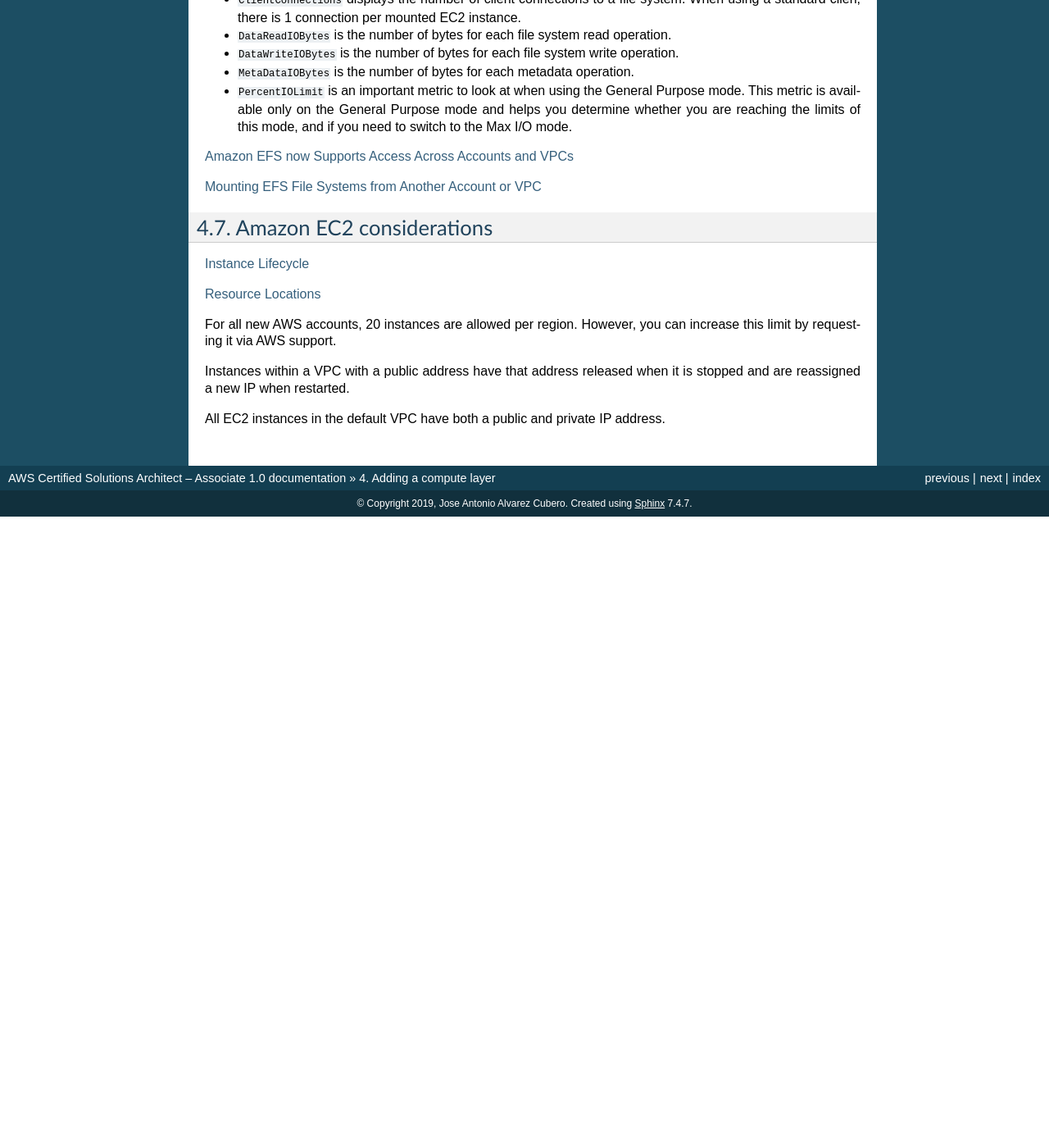
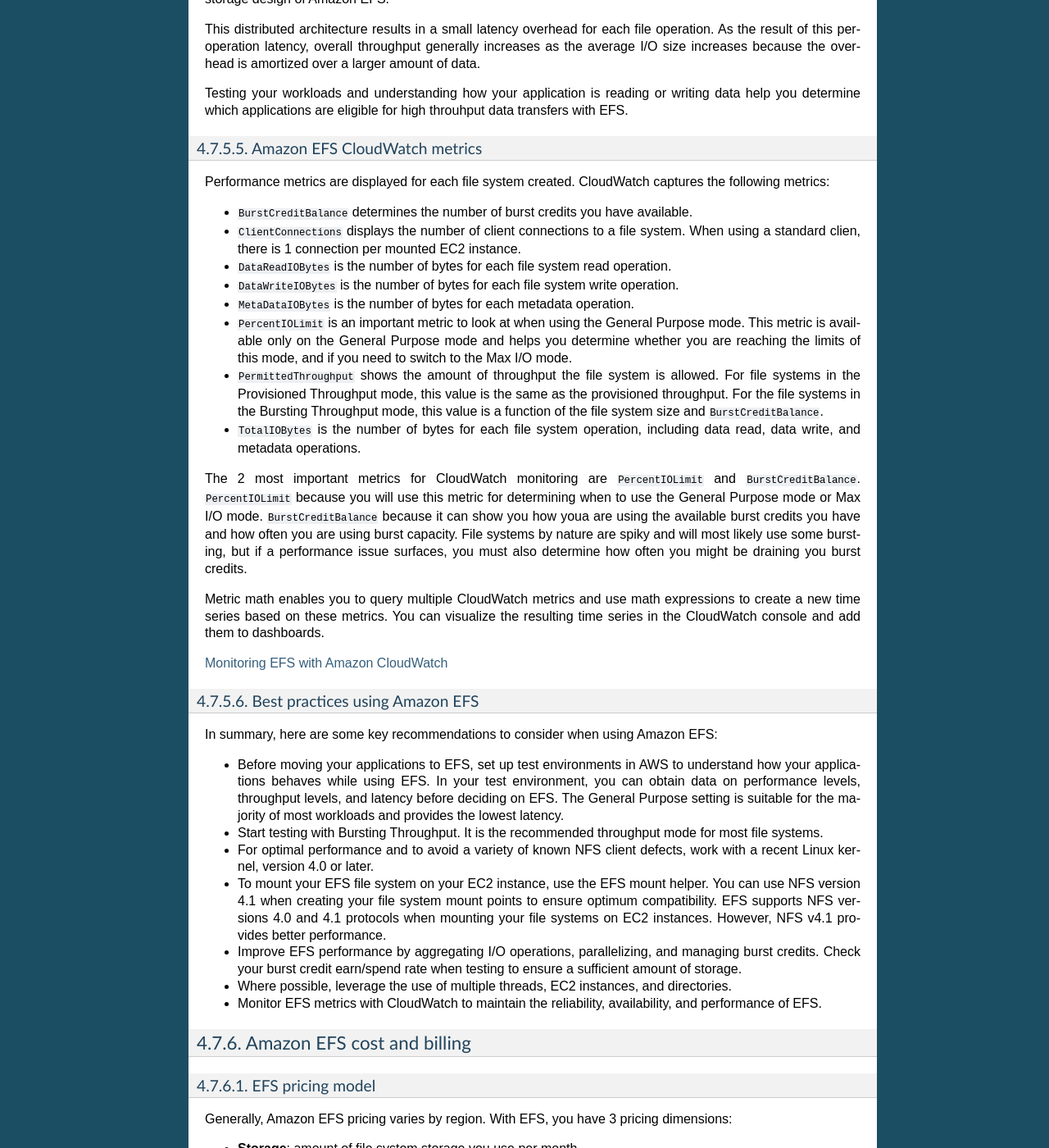
Before and after one commit to jacubero/aws-architect-associate, a Sphinx documentation site: the page built from docs/compute.rst, in a window 1280 px wide and 1400 px high, scrolled down 38998 px. Shown: the whole window at 82% size. Built offline with Sphinx 7.4.7, drawn with Linux system fonts in a browser that asks for light colours; pages that are not in the unit, such as notebooks, are missing from menus; before the commit the page ends 39628 px from its top, so only the background shows below that; some of the changed text lies outside the part shown.

Commit message:
New version

```diff
--- a/docs/compute.rst
+++ b/docs/compute.rst
@@ -480,6 +480,23 @@
 * **Cost Allocation Tags** only eases the organization of your resource costs on your cost allocation report, to make it easier for you to categorize and track your AWS costs.
 
 `AWS re:Invent 2018: [REPEAT 1] Amazon EC2 Foundations (CMP208-R1) <https://www.youtube.com/watch?time_continue=1&v=vXBeO9vQAI8&feature=emb_logo>`_
+
+Amazon EC2 considerations
+*************************
+
+
+`Instance Lifecycle <https://docs.aws.amazon.com/AWSEC2/latest/UserGuide/ec2-instance-lifecycle.html>`_
+
+
+`Resource Locations <https://docs.aws.amazon.com/AWSEC2/latest/UserGuide/resources.html>`_
+
+
+For all new AWS accounts, 20 instances are allowed per region. However, you can increase this limit by requesting it via AWS support.
+
+Instances within a VPC with a public address have that address released when it is stopped and are reassigned a new IP when restarted.
+
+All EC2 instances in the default VPC have both a public and private IP address.
+
 
 .. _secEBS:
 
@@ -1425,26 +1442,55 @@
 
 * ``PercentIOLimit`` is an important metric to look at when using the General Purpose mode. This metric is available only on the General Purpose mode and helps you determine whether you are reaching the limits of this mode, and if you need to switch to the Max I/O mode.
 
+* ``PermittedThroughput`` shows the amount of throughput the file system is allowed. For file systems in the Provisioned Throughput mode, this value is the same as the provisioned throughput. For the file systems in the Bursting Throughput mode, this value is a function of the file system size and ``BurstCreditBalance``.
+
+* ``TotalIOBytes`` is the number of bytes for each file system operation, including data read, data write, and metadata operations.
+
+The 2 most important metrics for CloudWatch monitoring are ``PercentIOLimit`` and ``BurstCreditBalance``. ``PercentIOLimit`` because you will use this metric for determining when to use the General Purpose mode or Max I/O mode. ``BurstCreditBalance`` because it can show you how youa are using the available burst credits you have and how often you are using burst capacity. File systems by nature are spiky and will most likely use some bursting, but if a performance issue surfaces, you must also determine how often you might be draining you burst credits.
+
+Metric math enables you to query multiple CloudWatch metrics and use math expressions to create a new time series based on these metrics. You can visualize the resulting time series in the CloudWatch console and add them to dashboards.
+
+`Monitoring EFS with Amazon CloudWatch <https://docs.aws.amazon.com/efs/latest/ug/monitoring-cloudwatch.html>`_
+
+Best practices using Amazon EFS
+-------------------------------
+
+In summary, here are some key recommendations to consider when using Amazon EFS:
+
+* Before moving your applications to EFS, set up test environments in AWS to understand how your applications behaves while using EFS. In your test environment, you can obtain data on performance levels, throughput levels, and latency before deciding on EFS. The General Purpose setting is suitable for the majority of most workloads and provides the lowest latency.
+
+* Start testing with Bursting Throughput. It is the recommended throughput mode for most file systems.
+
+* For optimal performance and to avoid a variety of known NFS client defects, work with a recent Linux kernel, version 4.0 or later.
+
+* To mount your EFS file system on your EC2 instance, use the EFS mount helper. You can use NFS version 4.1 when creating your file system mount points to ensure optimum compatibility. EFS supports NFS versions 4.0 and 4.1 protocols when mounting your file systems on EC2 instances. However, NFS v4.1 provides better performance.
+
+* Improve EFS performance by aggregating I/O operations, parallelizing, and managing burst credits. Check your burst credit earn/spend rate when testing to ensure a sufficient amount of storage.
+
+* Where possible, leverage the use of multiple threads, EC2 instances, and directories.
+
+* Monitor EFS metrics with CloudWatch to maintain the reliability, availability, and performance of EFS.
+
+Amazon EFS cost and billing
+===========================
+
+EFS pricing model
+-----------------
+
+Generally, Amazon EFS pricing varies by region. With EFS, you have 3 pricing dimensions:
+
+* **Storage**: amount of file system storage you use per month.
+
+* **Throughput**. In the default Bursting Throughput mode, no charges are incurred for bandwidth or requests, and you get a baseline rate of 50 KB/s per GB of throughput included with the price of storage. You can choose the Provisioned Throughput mode and provision the throughput of your file system independent of the amount of data stored and pay separately for storage and throughput. Like the default Bursting Throughput mode, the Provisioned Throughput mode also includes 50 KB/s per GB (or 1 MB/s per 20 GB) of throughput in the price of storage. You are billed only for the throughput provisiones above what you are provided based on data you have stored. When using the Provisioned Throughput mode, you pay for the throughput you provision per month. No minimum fee and no setup charges are incurred.
+
+* **EFS File Sync**. You pay per-GB for data copied to EFS. You can use CloudWatch to track the amount of data synced with another file system, whether it's on the AWS Cloud or on premises. If your source file system is in AWS, you are billed at standard EC2 rates fpr the instance on which the EFS File Sync agent runs.
+
+Amazon EFS versus DIY file storage
+----------------------------------
+
+EFS pricing is based on paying for what you use. If Provisioned Throughput mode is enabled, there are no minimum commitments or upfront fees, and you are charged per GB stored and throughput consumed. You are not required to provision storage in advance, and you do not incur additional charges or billing dimensions when using EFS. With do-it-yourself file storage configurations, you must consider many costs, such as EC2 instance costs, EBS volume costs, and Inter-Availability Zone transfer costs.
+
 
 `Amazon EFS now Supports Access Across Accounts and VPCs <https://aws.amazon.com/about-aws/whats-new/2018/11/amazon-efs-now-supports-access-across-accounts-and-vpcs/?nc1=h_ls>`_
 
 `Mounting EFS File Systems from Another Account or VPC <https://docs.aws.amazon.com/efs/latest/ug/manage-fs-access-vpc-peering.html>`_
-
-
-
-
-Amazon EC2 considerations
-*************************
-
-
-`Instance Lifecycle <https://docs.aws.amazon.com/AWSEC2/latest/UserGuide/ec2-instance-lifecycle.html>`_
-
-
-`Resource Locations <https://docs.aws.amazon.com/AWSEC2/latest/UserGuide/resources.html>`_
-
-
-For all new AWS accounts, 20 instances are allowed per region. However, you can increase this limit by requesting it via AWS support.
-
-Instances within a VPC with a public address have that address released when it is stopped and are reassigned a new IP when restarted.
-
-All EC2 instances in the default VPC have both a public and private IP address.
```
